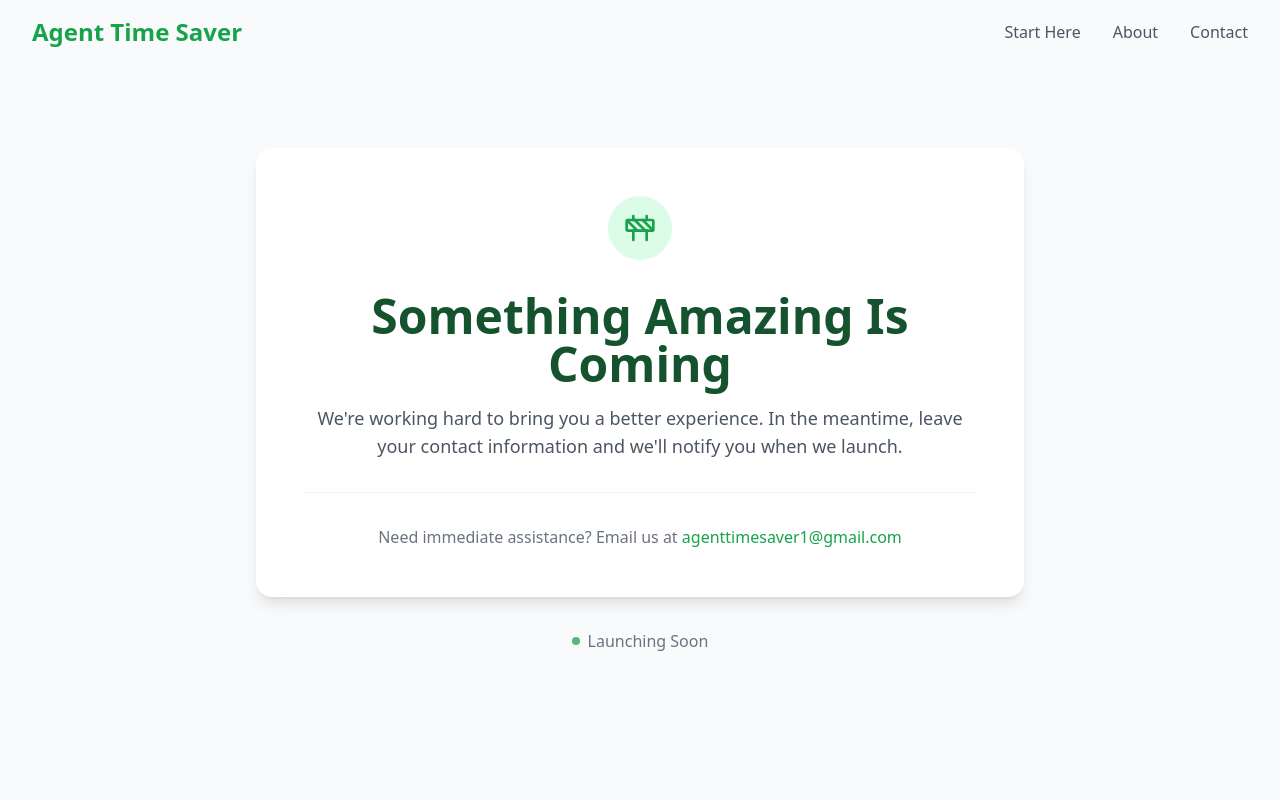
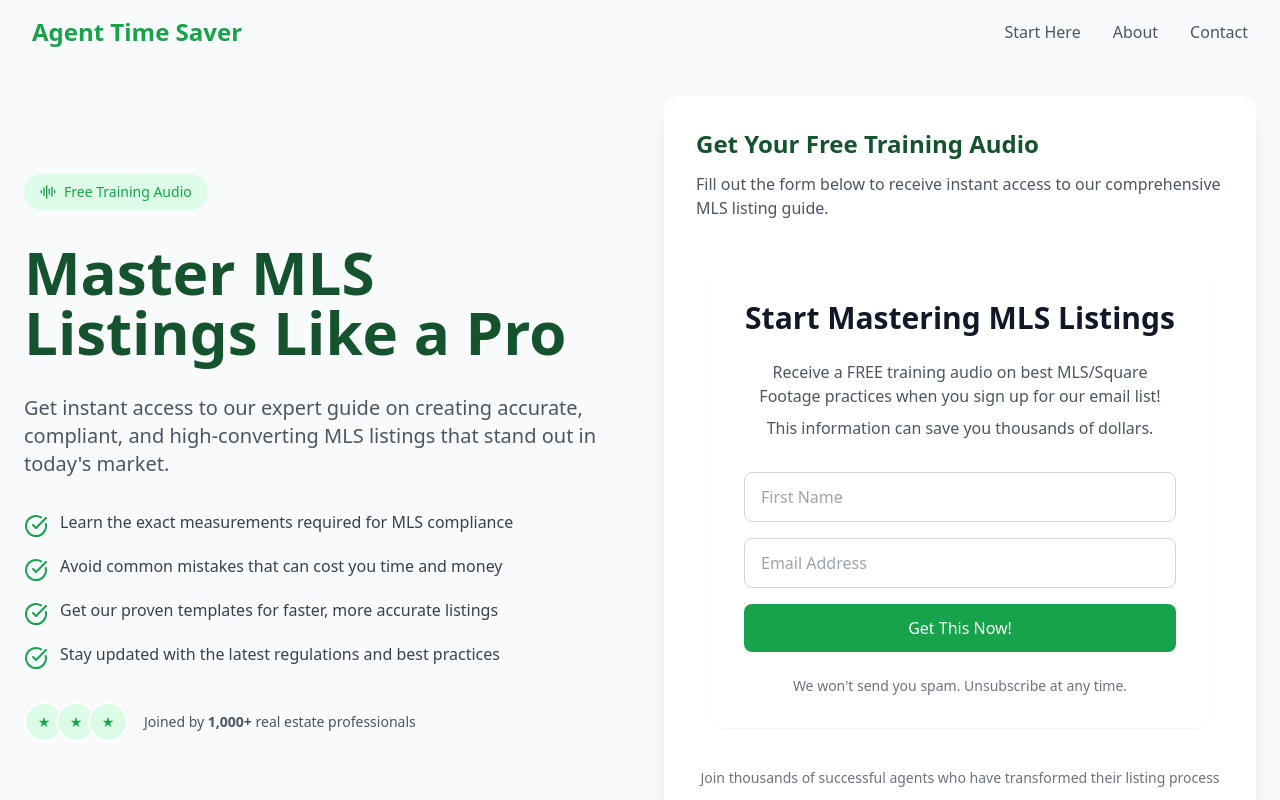
Before and after one commit to ianash2025/agent-time-saver, a Next.js app: page / in a window 1280 px wide. Shown: the top 800 px of the page. Built offline with nearby package versions, Linux system fonts and the light colour scheme.

Commit message:
Revised site with consistent branding and CTA's.

```diff
--- a/src/ContactForm.js
+++ b/src/ContactForm.js
@@ -1,20 +1,27 @@
 "use client";
 import React, { useEffect, useState } from "react";
 import Script from "next/script";
+import { useRouter } from "next/navigation";
 const ContactForm = ({ title, minH, width, maxWidth }) => {
   const [showDownload, setShowDownload] = useState(false);
-
-  // useEffect(() => {
-  //   const handleClick = () => {
-  //     setShowDownload(true);
-  //   };
-  //   const button = document.getElementById("submit-button");
-  //   console.log("🚀 ~ useEffect ~ button:", button);
-  //   if (button) {
-  //     button.addEventListener("click", handleClick);
-  //   }
-  //   return () => document.removeEventListener("click", handleClick);
-  // });
+  const router = useRouter();
+  useEffect(() => {
+    const handleClick = () => {
+      const timeout = setTimeout(() => {
+        if (document.querySelector(".formkit-alert-success")) router.push("/services");
+      }, 3000);
+      console.log(
+        "🚀 ~ timeout ~ document.querySelector('.formkit-alert-success')",
+        document.querySelector(".formkit-alert-success")
+      );
+      return () => clearTimeout(timeout);
+    };
+    const button = document.getElementById("submit-button");
+    if (button) {
+      button.addEventListener("click", handleClick);
+    }
+    return () => document.removeEventListener("click", handleClick);
+  });
   return (
     <div className={`form-container ${minH || ""} ${width ? "w-full" : ""}`}>
       <Script src="https://f.convertkit.com/ckjs/ck.5.js" />
--- a/src/app/about/page.js
+++ b/src/app/about/page.js
@@ -67,7 +67,7 @@ export default function About() {
           <p className="cta-text">
             See our complete range of services and find the perfect solution for your business.
           </p>
-          <Link href="/contact" className="cta-button group">
+          <Link href="/services" className="cta-button group">
             View Our Services
             <ArrowRight className="cta-button-icon group-hover:translate-x-1" />
           </Link>
--- a/src/app/globals.css
+++ b/src/app/globals.css
@@ -86,10 +86,32 @@
 }
 
 @layer components {
+  .footer-container {
+      @apply bg-brand-900 text-white py-6;
+    }
+
+    .footer-content {
+      @apply max-w-7xl mx-auto px-6 flex items-center justify-center text-center;
+    }
+
+    .copyright {
+      @apply text-sm text-brand-100;
+    }
+  .card-container {
+    @apply bg-white rounded-2xl shadow-lg overflow-hidden border border-gray-100 hover:shadow-xl flex flex-col h-full transition-shadow;
+  }
+  .card-content {
+    @apply p-6 flex-grow;
+  }
   .page-container {
     @apply min-h-screen pt-32;
   }
-
+  .card-badge-container {
+    @apply w-full flex flex-row-reverse justify-between;
+  }
+  .card-badge {
+    @apply px-3 py-1 bg-brand-100 text-brand-600 text-sm font-medium rounded-full h-[30px];
+  }
   .content-wrapper {
     @apply max-w-7xl mx-auto px-4;
   }
@@ -188,7 +210,9 @@
     .form-input {
       @apply w-full px-4 py-3 rounded-lg border border-gray-300 focus:outline-none focus:ring-2 focus:ring-brand-500 focus:border-transparent transition-colors;
     }
-
+    .formkit-alert.formkit-alert-success {
+      @apply inline-flex items-center gap-2 px-4 py-2 bg-brand-100 text-brand-600 rounded-full text-sm font-medium mb-8
+    }
     .form-button {
       @apply w-full inline-flex items-center justify-center gap-2 px-8 py-3 bg-brand-600 text-white rounded-lg hover:bg-brand-700 transition-colors font-medium;
     }
--- a/src/app/page.js
+++ b/src/app/page.js
@@ -2,54 +2,76 @@
 import { useState } from "react";
 import Image from "next/image";
 import ContactForm from "@/ContactForm";
-import { Construction, Mail, ArrowRight } from "lucide-react";
+import { AudioLines, CheckCircle, ArrowRight } from "lucide-react";
 
 export default function Home() {
-  const [email, setEmail] = useState("");
-  const [showDownload, setShowDownload] = useState(false);
-
-  const handleSubmit = (e) => {
-    e.preventDefault();
-    if (email.trim() !== "" && email.includes("@")) {
-      setShowDownload(true);
-    } else {
-      alert("Please enter a valid email address.");
-    }
-  };
-
   return (
-    <div className="min-h-screen bg-gray-50 flex flex-col items-center justify-center p-6">
-      <div className="max-w-3xl w-full text-center space-y-8 bg-white rounded-2xl shadow-lg p-8 md:p-12">
-        <div className="w-16 h-16 bg-brand-100 rounded-full flex items-center justify-center mx-auto">
-          <Construction className="w-8 h-8 text-brand-600" />
+    <div className="min-h-screen bg-gray-50">
+      <div className="max-w-7xl mx-auto px-6 py-16 md:py-24">
+        <div className="grid md:grid-cols-2 gap-12 items-center">
+          {/* Left Column - Copy */}
+          <div className="space-y-8">
+            <div className="inline-flex items-center gap-2 px-4 py-2 bg-brand-100 text-brand-600 rounded-full text-sm font-medium">
+              <AudioLines className="w-4 h-4" />
+              Free Training Audio
             </div>
 
-        <div className="space-y-4">
-          <h1 className="text-4xl md:text-5xl font-bold text-brand-900">Something Amazing Is Coming</h1>
-          <p className="text-lg text-gray-600 max-w-2xl mx-auto">
-            We're working hard to bring you a better experience. In the meantime, leave your contact information and
-            we'll notify you when we launch.
+            <h1 className="text-4xl md:text-5xl lg:text-6xl font-bold text-brand-900">
+              Master MLS Listings Like a Pro
+            </h1>
+
+            <p className="text-xl text-gray-600">
+              Get instant access to our expert guide on creating accurate, compliant, and high-converting MLS listings
+              that stand out in today's market.
             </p>
+
+            <ul className="space-y-4">
+              {[
+                "Learn the exact measurements required for MLS compliance",
+                "Avoid common mistakes that can cost you time and money",
+                "Get our proven templates for faster, more accurate listings",
+                "Stay updated with the latest regulations and best practices",
+              ].map((benefit) => (
+                <li key={benefit} className="flex items-start gap-3">
+                  <CheckCircle className="w-6 h-6 text-brand-600 flex-shrink-0 mt-1" />
+                  <span className="text-gray-700">{benefit}</span>
+                </li>
+              ))}
+            </ul>
+
+            <div className="flex items-center gap-4 text-gray-600">
+              <div className="flex -space-x-2">
+                {[1, 2, 3].map((index) => (
+                  <div
+                    key={index}
+                    className="w-10 h-10 rounded-full bg-brand-100 border-2 border-white flex items-center justify-center"
+                  >
+                    <span className="text-brand-600 text-sm">★</span>
                   </div>
-
-        {/* <div className="w-full max-w-md mx-auto">
-          <ContactForm title="Stay Updated" width="w-full" maxWidth="max-w-md" />
-        </div> */}
-
-        <div className="pt-8 border-t border-gray-100">
-          <p className="text-gray-500">
-            Need immediate assistance? Email us at{" "}
-            <a href="mailto:agenttimesaver1@gmail.com" className="text-brand-600 hover:text-brand-700 font-medium">
-              agenttimesaver1@gmail.com
-            </a>
+                ))}
+              </div>
+              <p className="text-sm">
+                Joined by <span className="font-semibold">1,000+</span> real estate professionals
               </p>
             </div>
           </div>
 
-      {/* Optional: Launch date or progress indicator */}
-      <div className="mt-8 flex items-center gap-2 text-gray-500">
-        <div className="w-2 h-2 rounded-full bg-brand-600 animate-pulse"></div>
-        <span>Launching Soon</span>
+          {/* Right Column - Form */}
+          <div className="bg-white rounded-2xl shadow-xl p-6 md:p-8 focus:border-2 focus:border-brand-600">
+            <div className="mb-8">
+              <h2 className="text-2xl font-bold text-brand-900 mb-3">Get Your Free Training Audio</h2>
+              <p className="text-gray-600">
+                Fill out the form below to receive instant access to our comprehensive MLS listing guide.
+              </p>
+            </div>
+
+            <ContactForm title="Start Mastering MLS Listings" width="w-full" maxWidth="max-w-none" />
+
+            <p className="text-sm text-gray-500 text-center mt-6">
+              Join thousands of successful agents who have transformed their listing process
+            </p>
+          </div>
+        </div>
       </div>
     </div>
   );
--- a/src/app/services/page.js
+++ b/src/app/services/page.js
@@ -13,8 +13,8 @@ export default function Services() {
 
         <div className="grid md:grid-cols-3 gap-8">
           {/* Standard Plan */}
-          <div className="bg-white rounded-2xl shadow-lg overflow-hidden border border-gray-100 hover:shadow-xl transition-shadow">
-            <div className="p-6">
+          <div className="card-container">
+            <div className="card-content">
               <div className="w-12 h-12 bg-brand-100 rounded-lg flex items-center justify-center mb-4">
                 <Package className="w-6 h-6 text-brand-600" />
               </div>
@@ -40,15 +40,13 @@ export default function Services() {
           </div>
 
           {/* Deluxe Plan */}
-          <div className="bg-white rounded-2xl shadow-lg overflow-hidden border-2 border-brand-600 hover:shadow-xl transition-shadow relative">
-            <div className="absolute top-4 right-4">
-              <span className="px-3 py-1 bg-brand-100 text-brand-600 text-sm font-medium rounded-full">
-                Most Popular
-              </span>
-            </div>
-            <div className="p-6">
-              <div className="w-12 h-12 bg-brand-100 rounded-lg flex items-center justify-center mb-4">
-                <Crown className="w-6 h-6 text-brand-600" />
+          <div className="card-container border-2 border-brand-600 ">
+            <div className="card-content">
+              <div className="card-badge-container">
+                <span className="card-badge">Most Popular</span>
+                <div className="w-12 h-12 bg-brand-100 rounded-lg flex items-center justify-center mb-4">
+                  <Crown className="w-6 h-6 text-brand-600" />
+                </div>
               </div>
               <h3 className="text-2xl font-bold text-brand-900 mb-4">Deluxe</h3>
               <p className="text-gray-600 mb-6">Advanced features and M-Suite integration for growing businesses.</p>
@@ -76,8 +74,8 @@ export default function Services() {
           </div>
 
           {/* Premium Plan */}
-          <div className="bg-white rounded-2xl shadow-lg overflow-hidden border border-gray-100 hover:shadow-xl transition-shadow">
-            <div className="p-6">
+          <div className="card-container">
+            <div className="card-content">
               <div className="w-12 h-12 bg-brand-100 rounded-lg flex items-center justify-center mb-4">
                 <Ruler className="w-6 h-6 text-brand-600" />
               </div>
```
Lines whose indentation alone changed are shown as unchanged.
